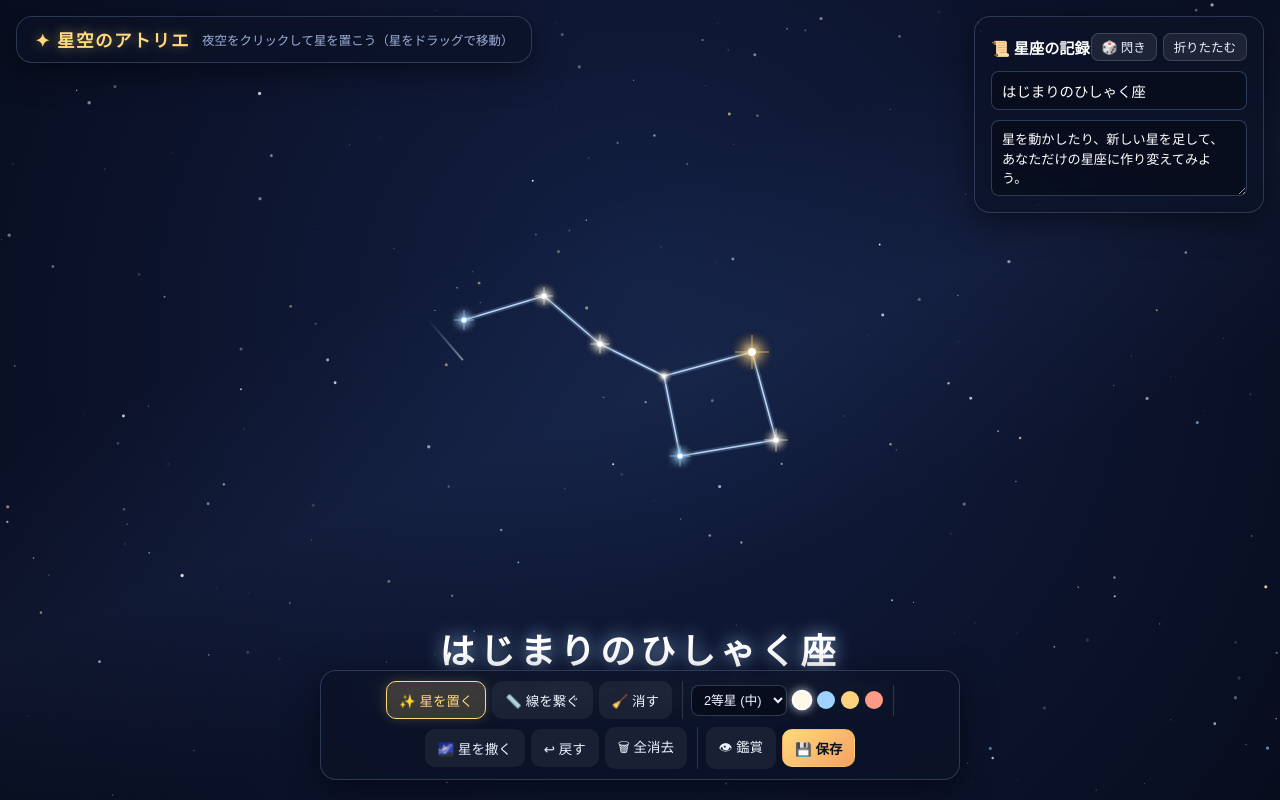
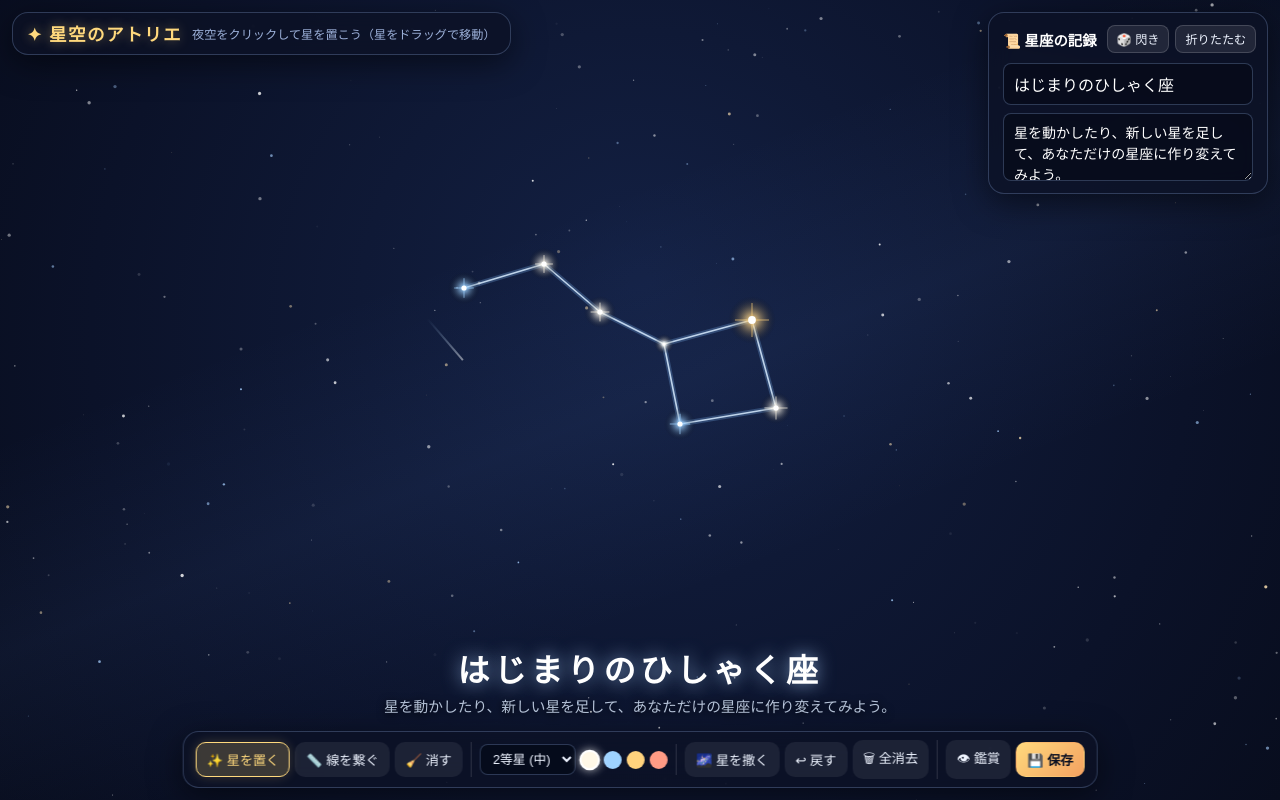
Before and after one commit to T-Sukuea-Latatalas/constellation, a plain HTML site: page index.html in a window 1280 px wide. Drawn offline with Linux system fonts and the light colour scheme; animation ran at ten frames a second.

Commit message:
Update index.html

```diff
--- a/index.html
+++ b/index.html
@@ -2,32 +2,37 @@
 <html lang="ja">
 <head>
   <meta charset="UTF-8">
-  <meta name="viewport" content="width=device-width, initial-scale=1.0, maximum-scale=1.0, user-scalable=no">
+  <meta name="viewport" content="width=device-width, initial-scale=1.0, maximum-scale=1.0, user-scalable=no, viewport-fit=cover">
   <title>星空のアトリエ — 自分だけの星座を作るサイト</title>
   <link rel="preconnect" href="https://fonts.googleapis.com">
   <link rel="preconnect" href="https://fonts.gstatic.com" crossorigin>
   <link href="https://fonts.googleapis.com/css2?family=Noto+Sans+JP:wght@400;500;700&family=Shippori+Mincho:wght@500;700&display=swap" rel="stylesheet">
   <style>
     :root {
-      --glass-bg: rgba(12, 18, 38, 0.72);
-      --glass-border: rgba(165, 195, 255, 0.22);
+      --glass-bg: rgba(12, 18, 38, 0.76);
+      --glass-border: rgba(165, 195, 255, 0.24);
       --accent: #ffd97d;
       --accent-glow: rgba(255, 217, 125, 0.45);
       --text-main: #eef4ff;
       --text-sub: #9cb0d9;
+      --toolbar-bottom: 90px;
     }
 
     * {
       box-sizing: border-box;
       user-select: none;
       -webkit-user-select: none;
+      -webkit-tap-highlight-color: transparent;
     }
 
-    body, html {
+    html, body {
       margin: 0;
       padding: 0;
+      position: fixed;
+      inset: 0;
       width: 100%;
       height: 100%;
+      height: 100dvh;
       overflow: hidden;
       background-color: #050814;
       color: var(--text-main);
@@ -35,6 +40,8 @@
     }
 
     canvas {
+      position: fixed;
+      inset: 0;
       display: block;
       width: 100%;
       height: 100%;
@@ -50,46 +57,54 @@
       border: 1px solid var(--glass-border);
       border-radius: 16px;
       box-shadow: 0 8px 32px rgba(0, 0, 0, 0.5);
-      transition: opacity 0.35s ease, transform 0.35s ease;
+      transition: opacity 0.3s ease, transform 0.3s ease;
     }
 
     /* ヘッダー（左上） */
     .header-bar {
       position: fixed;
-      top: 16px;
-      left: 16px;
-      padding: 10px 18px;
+      top: calc(12px + env(safe-area-inset-top));
+      left: calc(12px + env(safe-area-inset-left));
+      padding: 8px 14px;
       display: flex;
       align-items: center;
-      gap: 12px;
+      gap: 10px;
       z-index: 10;
+      max-width: calc(100vw - 24px - env(safe-area-inset-left) - env(safe-area-inset-right));
     }
 
     .header-bar h1 {
       margin: 0;
       font-family: 'Shippori Mincho', serif;
-      font-size: 1.1rem;
+      font-size: clamp(0.95rem, 2vw, 1.1rem);
       letter-spacing: 0.08em;
       color: var(--accent);
       text-shadow: 0 0 12px var(--accent-glow);
+      white-space: nowrap;
     }
 
     .header-hint {
-      font-size: 0.78rem;
+      font-size: 0.76rem;
       color: var(--text-sub);
     }
 
     /* 星座情報パネル（右上） */
     .info-panel {
       position: fixed;
-      top: 16px;
-      right: 16px;
-      width: 290px;
-      padding: 16px;
-      z-index: 10;
+      top: calc(12px + env(safe-area-inset-top));
+      right: calc(12px + env(safe-area-inset-right));
+      width: 280px;
+      max-width: calc(100vw - 24px - env(safe-area-inset-left) - env(safe-area-inset-right));
+      padding: 12px 14px;
+      z-index: 12;
       display: flex;
       flex-direction: column;
       gap: 10px;
+    }
+
+    .info-panel.collapsed {
+      width: auto;
+      padding: 8px 12px;
     }
 
     .info-panel.collapsed .info-body {
@@ -100,45 +115,48 @@
       display: flex;
       justify-content: space-between;
       align-items: center;
+      gap: 10px;
     }
 
     .info-title-label {
       font-family: 'Shippori Mincho', serif;
-      font-size: 0.95rem;
+      font-size: 0.9rem;
       font-weight: 700;
       color: #fff;
+      white-space: nowrap;
     }
 
     .icon-btn {
-      background: rgba(255, 255, 255, 0.08);
-      border: 1px solid rgba(255, 255, 255, 0.15);
+      background: rgba(255, 255, 255, 0.09);
+      border: 1px solid rgba(255, 255, 255, 0.16);
       color: var(--text-main);
       border-radius: 8px;
-      padding: 4px 10px;
-      font-size: 0.78rem;
+      padding: 4px 9px;
+      font-size: 0.76rem;
       cursor: pointer;
-      transition: all 0.2s;
+      white-space: nowrap;
+      transition: background 0.2s;
     }
 
     .icon-btn:hover {
-      background: rgba(255, 255, 255, 0.18);
+      background: rgba(255, 255, 255, 0.2);
     }
 
     .info-body {
       display: flex;
       flex-direction: column;
-      gap: 10px;
+      gap: 8px;
     }
 
     input[type="text"], textarea {
       width: 100%;
-      background: rgba(5, 10, 24, 0.6);
+      background: rgba(5, 10, 24, 0.65);
       border: 1px solid rgba(165, 195, 255, 0.25);
       border-radius: 8px;
       padding: 8px 10px;
       color: #fff;
       font-family: 'Shippori Mincho', serif;
-      font-size: 0.9rem;
+      font-size: 16px; /* iOSの自動ズーム防止のため16px以上 */
       outline: none;
       user-select: text;
       -webkit-user-select: text;
@@ -151,33 +169,39 @@
 
     textarea {
       resize: vertical;
-      min-height: 76px;
+      min-height: 68px;
+      max-height: 150px;
       font-family: 'Noto Sans JP', sans-serif;
-      font-size: 0.82rem;
+      font-size: 14px;
       line-height: 1.5;
     }
 
     /* 下部ツールバー */
     .toolbar {
       position: fixed;
-      bottom: 20px;
+      bottom: calc(12px + env(safe-area-inset-bottom));
       left: 50%;
       transform: translateX(-50%);
-      padding: 10px 14px;
+      padding: 8px 12px;
       display: flex;
       flex-wrap: wrap;
       justify-content: center;
       align-items: center;
-      gap: 8px;
+      gap: 6px 8px;
       z-index: 10;
-      max-width: calc(100vw - 24px);
+      width: max-content;
+      max-width: calc(100vw - 20px - env(safe-area-inset-left) - env(safe-area-inset-right));
+      max-height: 42dvh;
+      overflow-y: auto;
     }
 
     .tool-group {
       display: flex;
       align-items: center;
-      gap: 6px;
-      padding-right: 10px;
+      flex-wrap: wrap;
+      justify-content: center;
+      gap: 5px;
+      padding-right: 8px;
       border-right: 1px solid rgba(255, 255, 255, 0.14);
     }
 
@@ -187,26 +211,26 @@
     }
 
     .tool-btn {
-      background: rgba(255, 255, 255, 0.06);
+      background: rgba(255, 255, 255, 0.07);
       border: 1px solid transparent;
       color: var(--text-main);
-      padding: 8px 12px;
+      padding: 7px 10px;
       border-radius: 10px;
-      font-size: 0.84rem;
+      font-size: 0.82rem;
       cursor: pointer;
-      display: flex;
+      display: inline-flex;
       align-items: center;
-      gap: 6px;
+      gap: 5px;
       transition: all 0.2s;
       white-space: nowrap;
     }
 
     .tool-btn:hover {
-      background: rgba(255, 255, 255, 0.14);
+      background: rgba(255, 255, 255, 0.16);
     }
 
     .tool-btn.active {
-      background: rgba(255, 217, 125, 0.18);
+      background: rgba(255, 217, 125, 0.2);
       border-color: var(--accent);
       color: var(--accent);
       box-shadow: 0 0 12px rgba(255, 217, 125, 0.2);
@@ -230,6 +254,7 @@
       border: 2px solid transparent;
       cursor: pointer;
       transition: transform 0.15s;
+      flex-shrink: 0;
     }
 
     .color-dot:hover {
@@ -243,7 +268,7 @@
     }
 
     select {
-      background: rgba(5, 10, 24, 0.7);
+      background: rgba(5, 10, 24, 0.75);
       color: var(--text-main);
       border: 1px solid rgba(165, 195, 255, 0.25);
       border-radius: 8px;
@@ -262,8 +287,8 @@
 
     .exit-view-btn {
       position: fixed;
-      bottom: 24px;
-      right: 24px;
+      bottom: calc(16px + env(safe-area-inset-bottom));
+      right: calc(16px + env(safe-area-inset-right));
       z-index: 20;
       opacity: 0;
       pointer-events: none;
@@ -271,35 +296,31 @@
     }
 
     body.view-mode .exit-view-btn {
-      opacity: 0.85;
+      opacity: 0.9;
       pointer-events: auto;
     }
 
-    body.view-mode .exit-view-btn:hover {
-      opacity: 1;
-    }
-
-    /* 画面に表示する星座タイトル（鑑賞・常時プレビュー用） */
+    /* 画面に表示する星座タイトル（常にツールバーの少し上に配置） */
     .sky-caption {
       position: fixed;
-      bottom: 96px;
+      bottom: var(--toolbar-bottom);
       left: 50%;
       transform: translateX(-50%);
       text-align: center;
       pointer-events: none;
       z-index: 5;
-      max-width: 80vw;
-      transition: bottom 0.35s ease;
+      width: min(86vw, 680px);
+      transition: bottom 0.3s ease;
     }
 
     body.view-mode .sky-caption {
-      bottom: 42px;
+      bottom: calc(32px + env(safe-area-inset-bottom));
     }
 
     .sky-caption h2 {
-      margin: 0 0 6px 0;
+      margin: 0 0 4px 0;
       font-family: 'Shippori Mincho', serif;
-      font-size: clamp(1.4rem, 3vw, 2.2rem);
+      font-size: clamp(1.2rem, 2.8vw, 2rem);
       color: #fff;
       letter-spacing: 0.14em;
       text-shadow: 0 0 18px rgba(170, 210, 255, 0.75);
@@ -307,18 +328,34 @@
 
     .sky-caption p {
       margin: 0;
-      font-size: clamp(0.8rem, 1.5vw, 0.95rem);
+      font-size: clamp(0.75rem, 1.5vw, 0.92rem);
       color: rgba(220, 234, 255, 0.82);
-      line-height: 1.6;
-      text-shadow: 0 2px 8px rgba(0, 0, 0, 0.9);
+      line-height: 1.5;
+      text-shadow: 0 2px 8px rgba(0, 0, 0, 0.95);
     }
 
-    @media (max-width: 768px) {
+    /* iPad縦・スマホなどのレスポンシブ調整 */
+    @media (max-width: 1024px) {
       .header-hint { display: none; }
-      .info-panel { width: calc(100vw - 32px); top: 68px; right: 16px; }
-      .toolbar { bottom: 12px; padding: 8px 10px; gap: 6px; }
-      .tool-btn { padding: 6px 9px; font-size: 0.78rem; }
-      .sky-caption { bottom: 135px; }
+    }
+
+    @media (max-width: 680px) {
+      .info-panel:not(.collapsed) {
+        top: calc(58px + env(safe-area-inset-top));
+        width: calc(100vw - 24px - env(safe-area-inset-left) - env(safe-area-inset-right));
+      }
+      .toolbar {
+        padding: 7px 8px;
+        gap: 5px;
+      }
+      .tool-group {
+        padding-right: 0;
+        border-right: none;
+      }
+      .tool-btn {
+        padding: 6px 8px;
+        font-size: 0.76rem;
+      }
     }
   </style>
 </head>
@@ -354,11 +391,11 @@
   </div>
 
   <!-- 下部ツールバー -->
-  <div class="panel toolbar">
+  <div class="panel toolbar" id="toolbar">
     <div class="tool-group">
-      <button class="tool-btn active" data-mode="place" title="クリックで星を配置 / ドラッグで移動">✨ 星を置く</button>
-      <button class="tool-btn" data-mode="connect" title="星から星へドラッグ、または順にクリックして線を繋ぐ">📏 線を繋ぐ</button>
-      <button class="tool-btn" data-mode="erase" title="星や線をクリックして消す">🧹 消す</button>
+      <button class="tool-btn active" data-mode="place" title="タップで星を配置 / ドラッグで移動">✨ 星を置く</button>
+      <button class="tool-btn" data-mode="connect" title="星から星へドラッグ、または順にタップして線を繋ぐ">📏 線を繋ぐ</button>
+      <button class="tool-btn" data-mode="erase" title="星や線をタップして消す">🧹 消す</button>
     </div>
 
     <div class="tool-group" id="starOptions">
@@ -400,6 +437,9 @@
     const storyInput = document.getElementById('constellationStory');
     const captionTitle = document.getElementById('captionTitle');
     const captionStory = document.getElementById('captionStory');
+    const toolbar = document.getElementById('toolbar');
+    const infoPanel = document.getElementById('infoPanel');
+    const toggleInfoBtn = document.getElementById('toggleInfoBtn');
 
     // 状態管理
     let width = window.innerWidth;
@@ -410,25 +450,22 @@
     let currentStarSize = 4;
     let currentStarColor = '#fff8e7';
 
-    // 星座データ（座標は画面中央を(0,0)とし、短辺で正規化した値で保持→リサイズしても形が崩れない）
     let stars = []; // { id, nx, ny, size, color }
     let lines = []; // { from, to }
     let history = [];
     let nextStarId = 1;
 
-    // 背景の星と流れ星
     let bgStars = [];
     let shootingStars = [];
 
-    // インタラクション用
     let hoveredStar = null;
     let draggingStar = null;
-    let selectedStar = null; // 線を繋ぐ起点
+    let selectedStar = null;
     let pointerPos = { x: 0, y: 0 };
     let isPointerDown = false;
     let didMove = false;
 
-    // 座標変換（正規化座標 <-> 画面ピクセル座標）
+    // 座標変換（画面中央を基準に短辺で正規化）
     function getScale() {
       return Math.min(width, height);
     }
@@ -449,15 +486,24 @@
       };
     }
 
-    // Canvasリサイズ
+    // ツールバーの高さに合わせてキャプション位置を自動調整
+    function updateLayoutMetrics() {
+      const tbRect = toolbar.getBoundingClientRect();
+      const offsetFromBottom = Math.max(0, height - tbRect.top) + 14;
+      document.documentElement.style.setProperty('--toolbar-bottom', `${offsetFromBottom}px`);
+    }
+
+    // Canvasリサイズ（実際に表示されている領域の実寸を取得）
     function resize() {
-      width = window.innerWidth;
-      height = window.innerHeight;
-      dpr = window.devicePixelRatio || 1;
-      canvas.width = width * dpr;
-      canvas.height = height * dpr;
+      const rect = canvas.getBoundingClientRect();
+      width = rect.width || window.innerWidth;
+      height = rect.height || window.innerHeight;
+      dpr = Math.min(window.devicePixelRatio || 1, 2.5);
+      canvas.width = Math.round(width * dpr);
+      canvas.height = Math.round(height * dpr);
       ctx.setTransform(dpr, 0, 0, dpr, 0, 0);
       initBgStars();
+      requestAnimationFrame(updateLayoutMetrics);
     }
 
     // 背景の瞬く星を生成
@@ -477,7 +523,6 @@
       }
     }
 
-    // Undo用に状態を保存
     function saveHistory() {
       history.push({
         stars: JSON.parse(JSON.stringify(stars)),
@@ -494,8 +539,7 @@
       selectedStar = null;
     }
 
-    // 指定座標の近くにある星を探す
-    function findStarAt(sx, sy, threshold = 20) {
+    function findStarAt(sx, sy, threshold = 24) {
       let closest = null;
       let minDist = threshold;
       for (const s of stars) {
@@ -509,7 +553,6 @@
       return closest;
     }
 
-    // 点と線分の距離（線の消去判定用）
     function distToSegment(px, py, x1, y1, x2, y2) {
       const l2 = (x2 - x1) ** 2 + (y2 - y1) ** 2;
       if (l2 === 0) return Math.hypot(px - x1, py - y1);
@@ -518,7 +561,7 @@
       return Math.hypot(px - (x1 + t * (x2 - x1)), py - (y1 + t * (y2 - y1)));
     }
 
-    function findLineAt(sx, sy, threshold = 12) {
+    function findLineAt(sx, sy, threshold = 14) {
       for (let i = 0; i < lines.length; i++) {
         const s1 = stars.find(s => s.id === lines[i].from);
         const s2 = stars.find(s => s.id === lines[i].to);
@@ -532,7 +575,6 @@
       return -1;
     }
 
-    // 線を繋ぐ処理
     function connectStars(s1, s2) {
       if (!s1 || !s2 || s1.id === s2.id) return;
       const exists = lines.some(
@@ -544,15 +586,12 @@
       }
     }
 
-    // ポインター位置取得（マウス・タッチ両対応）
     function getPointerPos(e) {
       const rect = canvas.getBoundingClientRect();
-      const clientX = e.touches ? e.touches[0].clientX : e.clientX;
-      const clientY = e.touches ? e.touches[0].clientY : e.clientY;
-      return { x: clientX - rect.left, y: clientY - rect.top };
+      const src = e.touches ? (e.touches[0] || e.changedTouches[0]) : e;
+      return { x: src.clientX - rect.left, y: src.clientY - rect.top };
     }
 
-    // ポインターイベント
     function onPointerDown(e) {
       if (e.button && e.button !== 0) return;
       const pos = getPointerPos(e);
@@ -571,7 +610,7 @@
         if (hitStar) {
           if (selectedStar && selectedStar.id !== hitStar.id) {
             connectStars(selectedStar, hitStar);
-            selectedStar = hitStar; // 連続で繋げるように終点を次の起点にする
+            selectedStar = hitStar;
           } else {
             selectedStar = hitStar;
           }
@@ -608,7 +647,6 @@
         draggingStar.ny = norm.ny;
       }
 
-      // カーソル変更
       if (mode === 'erase') {
         canvas.style.cursor = (hoveredStar || findLineAt(pos.x, pos.y) !== -1) ? 'pointer' : 'not-allowed';
       } else if (hoveredStar) {
@@ -624,7 +662,6 @@
 
       if (mode === 'place') {
         if (!draggingStar && !didMove) {
-          // 空いている場所をクリックしたら新しい星を追加
           saveHistory();
           const norm = toNorm(pointerPos.x, pointerPos.y);
           stars.push({
@@ -635,14 +672,12 @@
             color: currentStarColor
           });
         } else if (draggingStar && !didMove) {
-          // 動かさずに離したらUndo履歴を無駄に増やさない
           history.pop();
         }
         draggingStar = null;
       } else if (mode === 'connect') {
         if (didMove && selectedStar) {
-          // ドラッグして別の星の上で離した場合も繋ぐ
-          const target = findStarAt(pointerPos.x, pointerPos.y, 26);
+          const target = findStarAt(pointerPos.x, pointerPos.y, 30);
           if (target && target.id !== selectedStar.id) {
             connectStars(selectedStar, target);
             selectedStar = null;
@@ -659,7 +694,6 @@
     window.addEventListener('touchmove', e => { if (isPointerDown) onPointerMove(e); }, { passive: false });
     window.addEventListener('touchend', onPointerUp);
 
-    // 流れ星をたまに生成
     function spawnShootingStar() {
       if (Math.random() < 0.008 && shootingStars.length < 2) {
         const startX = Math.random() * width * 0.8 + width * 0.1;
@@ -677,9 +711,7 @@
       }
     }
 
-    // 描画関数
     function drawSky(time, includeCaption = false) {
-      // 夜空グラデーション
       const grad = ctx.createRadialGradient(
         width * 0.5, height * 0.35, 10,
         width * 0.5, height * 0.5, Math.max(width, height) * 0.85
@@ -690,7 +722,7 @@
       ctx.fillStyle = grad;
       ctx.fillRect(0, 0, width, height);
 
-      // うっすらとした天の川風の帯
+      // 天の川風の淡い帯
       ctx.save();
       ctx.translate(width / 2, height / 2);
       ctx.rotate(-0.38);
@@ -747,7 +779,6 @@
         const p1 = toScreen(s1.nx, s1.ny);
         const p2 = toScreen(s2.nx, s2.ny);
 
-        // 外側の淡い光
         ctx.strokeStyle = 'rgba(130, 190, 255, 0.25)';
         ctx.lineWidth = 5;
         ctx.beginPath();
@@ -755,7 +786,6 @@
         ctx.lineTo(p2.x, p2.y);
         ctx.stroke();
 
-        // 中心のライン
         ctx.strokeStyle = 'rgba(215, 235, 255, 0.85)';
         ctx.lineWidth = 1.6;
         ctx.beginPath();
@@ -785,7 +815,6 @@
         const isSelected = !includeCaption && selectedStar && selectedStar.id === s.id;
 
         ctx.save();
-        // グロー効果
         const glowRadius = s.size * (isHovered || isSelected ? 5.5 : 4);
         const glow = ctx.createRadialGradient(p.x, p.y, 0, p.x, p.y, glowRadius);
         glow.addColorStop(0, s.color);
@@ -796,7 +825,6 @@
         ctx.arc(p.x, p.y, glowRadius, 0, Math.PI * 2);
         ctx.fill();
 
-        // 十字のきらめき（1等星・2等星）
         if (s.size >= 3.5) {
           const flare = s.size * 2.6 + Math.sin(time * 0.05 + s.id) * 1.5;
           ctx.strokeStyle = s.color + 'aa';
@@ -809,13 +837,11 @@
           ctx.stroke();
         }
 
-        // 星の核
         ctx.fillStyle = '#ffffff';
         ctx.beginPath();
         ctx.arc(p.x, p.y, s.size * 0.65, 0, Math.PI * 2);
         ctx.fill();
 
-        // 選択中・ホバーリング
         if (isSelected || isHovered) {
           ctx.strokeStyle = isSelected ? '#ffd97d' : 'rgba(255,255,255,0.5)';
           ctx.lineWidth = 1.5;
@@ -826,7 +852,7 @@
         ctx.restore();
       }
 
-      // PNG保存用：星座タイトルと説明をキャンバスに直接描画
+      // PNG保存用タイトル描画
       if (includeCaption) {
         const title = nameInput.value.trim();
         const story = storyInput.value.trim();
@@ -834,25 +860,24 @@
           ctx.save();
           ctx.textAlign = 'center';
           if (title) {
-            ctx.font = '700 32px "Shippori Mincho", serif';
+            ctx.font = `700 ${Math.max(22, Math.min(32, width * 0.04))}px "Shippori Mincho", serif`;
             ctx.shadowColor = 'rgba(170, 210, 255, 0.8)';
             ctx.shadowBlur = 16;
             ctx.fillStyle = '#ffffff';
-            ctx.fillText(title, width / 2, height - (story ? 86 : 48));
+            ctx.fillText(title, width / 2, height - (story ? 82 : 44));
           }
           if (story) {
-            ctx.font = '400 15px "Noto Sans JP", sans-serif';
+            ctx.font = `400 ${Math.max(12, Math.min(15, width * 0.025))}px "Noto Sans JP", sans-serif`;
             ctx.shadowColor = 'rgba(0, 0, 0, 0.9)';
             ctx.shadowBlur = 6;
             ctx.fillStyle = 'rgba(225, 238, 255, 0.88)';
-            ctx.fillText(story.slice(0, 60) + (story.length > 60 ? '...' : ''), width / 2, height - 46);
+            ctx.fillText(story.slice(0, 56) + (story.length > 56 ? '...' : ''), width / 2, height - 42);
           }
           ctx.restore();
         }
       }
     }
 
-    // アニメーションループ
     let frame = 0;
     function animate() {
       frame++;
@@ -860,7 +885,7 @@
       requestAnimationFrame(animate);
     }
 
-    // --- UIイベント設定 ---
+    // --- UIイベント ---
     const hints = {
       place: '夜空をクリックして星を置こう（星をドラッグで移動）',
       connect: '星と星をクリック、またはドラッグで光の線を繋ごう',
@@ -889,7 +914,6 @@
       });
     });
 
-    // ランダムに星を撒く
     document.getElementById('scatterBtn').addEventListener('click', () => {
       saveHistory();
       const colors = ['#fff8e7', '#9fd3ff', '#ffd27d', '#ff9b85'];
@@ -897,13 +921,12 @@
       for (let i = 0; i < 12; i++) {
         stars.push({
           id: nextStarId++,
-          nx: (Math.random() - 0.5) * 0.72,
-          ny: (Math.random() - 0.5) * 0.62,
+          nx: (Math.random() - 0.5) * 0.65,
+          ny: (Math.random() - 0.5) * 0.52,
           size: sizes[Math.floor(Math.random() * sizes.length)],
           color: colors[Math.floor(Math.random() * colors.length)]
         });
       }
-      // すぐ繋げるように自動で「線を繋ぐ」モードにすると親切
       document.querySelector('[data-mode="connect"]').click();
     });
 
@@ -917,7 +940,6 @@
       selectedStar = null;
     });
 
-    // 星座情報のライブ反映
     function updateCaption() {
       captionTitle.textContent = nameInput.value;
       captionStory.textContent = storyInput.value;
@@ -925,15 +947,28 @@
     nameInput.addEventListener('input', updateCaption);
     storyInput.addEventListener('input', updateCaption);
 
-    // 情報パネル折りたたみ
-    const infoPanel = document.getElementById('infoPanel');
-    const toggleInfoBtn = document.getElementById('toggleInfoBtn');
-    toggleInfoBtn.addEventListener('click', () => {
-      infoPanel.classList.toggle('collapsed');
-      toggleInfoBtn.textContent = infoPanel.classList.contains('collapsed') ? '開く' : '折りたたむ';
+    // iOSでキーボードを閉じた後のスクロールズレ防止
+    [nameInput, storyInput].forEach(el => {
+      el.addEventListener('blur', () => {
+        window.scrollTo(0, 0);
+        setTimeout(resize, 100);
+      });
     });
 
-    // ランダム神話ジェネレーター
+    // 折りたたみ制御（画面が狭い端末では初期折りたたみ）
+    function setCollapsed(collapsed) {
+      infoPanel.classList.toggle('collapsed', collapsed);
+      toggleInfoBtn.textContent = collapsed ? '開く' : '折りたたむ';
+    }
+
+    toggleInfoBtn.addEventListener('click', () => {
+      setCollapsed(!infoPanel.classList.contains('collapsed'));
+    });
+
+    if (window.innerWidth <= 900 || window.innerHeight <= 680) {
+      setCollapsed(true);
+    }
+
     const sampleNames = [
       '夜更かし猫座', '星屑の喫茶店座', '旅するクジラ座', '眠れぬフクロウ座',
       '銀のティーカップ座', '忘却の鍵座', '月光のペンギン座', '流れ星のランタン座'
@@ -950,7 +985,6 @@
       updateCaption();
     });
 
-    // 鑑賞モード
     document.getElementById('viewModeBtn').addEventListener('click', () => {
       document.body.classList.add('view-mode');
       selectedStar = null;
@@ -959,7 +993,6 @@
       document.body.classList.remove('view-mode');
     });
 
-    // PNG保存
     document.getElementById('saveBtn').addEventListener('click', () => {
       drawSky(frame, true);
       const link = document.createElement('a');
@@ -970,16 +1003,15 @@
       drawSky(frame, false);
     });
 
-    // 初期サンプルとして小さな北斗七星風の星を少し配置（空っぽより触りやすいため不要なら削除可）
     function initDemo() {
       const demoCoords = [
-        { nx: -0.22, ny: -0.10, size: 4, color: '#9fd3ff' },
-        { nx: -0.12, ny: -0.13, size: 4, color: '#fff8e7' },
-        { nx: -0.05, ny: -0.07, size: 4, color: '#fff8e7' },
-        { nx: 0.03, ny: -0.03, size: 2.5, color: '#fff8e7' },
-        { nx: 0.14, ny: -0.06, size: 6, color: '#ffd27d' },
-        { nx: 0.17, ny: 0.05, size: 4, color: '#fff8e7' },
-        { nx: 0.05, ny: 0.07, size: 4, color: '#9fd3ff' }
+        { nx: -0.22, ny: -0.14, size: 4, color: '#9fd3ff' },
+        { nx: -0.12, ny: -0.17, size: 4, color: '#fff8e7' },
+        { nx: -0.05, ny: -0.11, size: 4, color: '#fff8e7' },
+        { nx: 0.03, ny: -0.07, size: 2.5, color: '#fff8e7' },
+        { nx: 0.14, ny: -0.10, size: 6, color: '#ffd27d' },
+        { nx: 0.17, ny: 0.01, size: 4, color: '#fff8e7' },
+        { nx: 0.05, ny: 0.03, size: 4, color: '#9fd3ff' }
       ];
       demoCoords.forEach(c => {
         stars.push({ id: nextStarId++, ...c });
@@ -993,7 +1025,13 @@
       updateCaption();
     }
 
+    // 端末の回転やアドレスバー伸縮にも追従
     window.addEventListener('resize', resize);
+    window.addEventListener('orientationchange', () => setTimeout(resize, 150));
+    if (window.visualViewport) {
+      window.visualViewport.addEventListener('resize', resize);
+    }
+
     resize();
     initDemo();
     animate();
```
